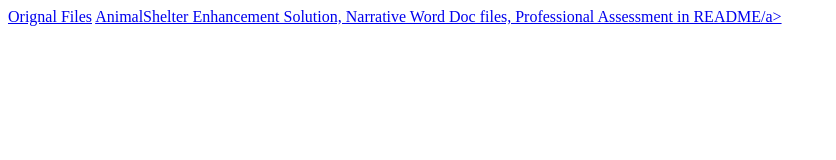
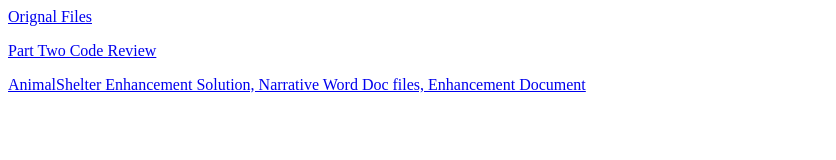
Before and after one commit to Ethan-Harper-snhu/Ethan-Harper-snhu.github.io, a plain HTML site: page index.html in a window 1280 px wide. Shown: the whole page, without its empty margins (0-836 px from the left). Drawn offline with Linux system fonts and the light colour scheme.

Commit message:
Update index.html

```diff
--- a/index.html
+++ b/index.html
@@ -1,2 +1,5 @@
-<a href="https://github.com/Ethan-Harper-snhu/AnimalShelter">Orignal Files</a>
-<a href="https://github.com/Ethan-Harper-snhu/Ethan-Harper-snhu.github.io">AnimalShelter Enhancement Solution, Narrative Word Doc files, Professional Assessment in README/a>
+<p></div><a href="https://github.com/Ethan-Harper-snhu/AnimalShelter">Orignal Files</a></p>
+
+<p></div><a href="https://youtu.be/KRP9ZNwD2k0">Part Two Code Review</a></p>
+
+<p></p><a href="https://github.com/Ethan-Harper-snhu/Ethan-Harper-snhu.github.io">AnimalShelter Enhancement Solution, Narrative Word Doc files, Enhancement Document</a></p>
```
